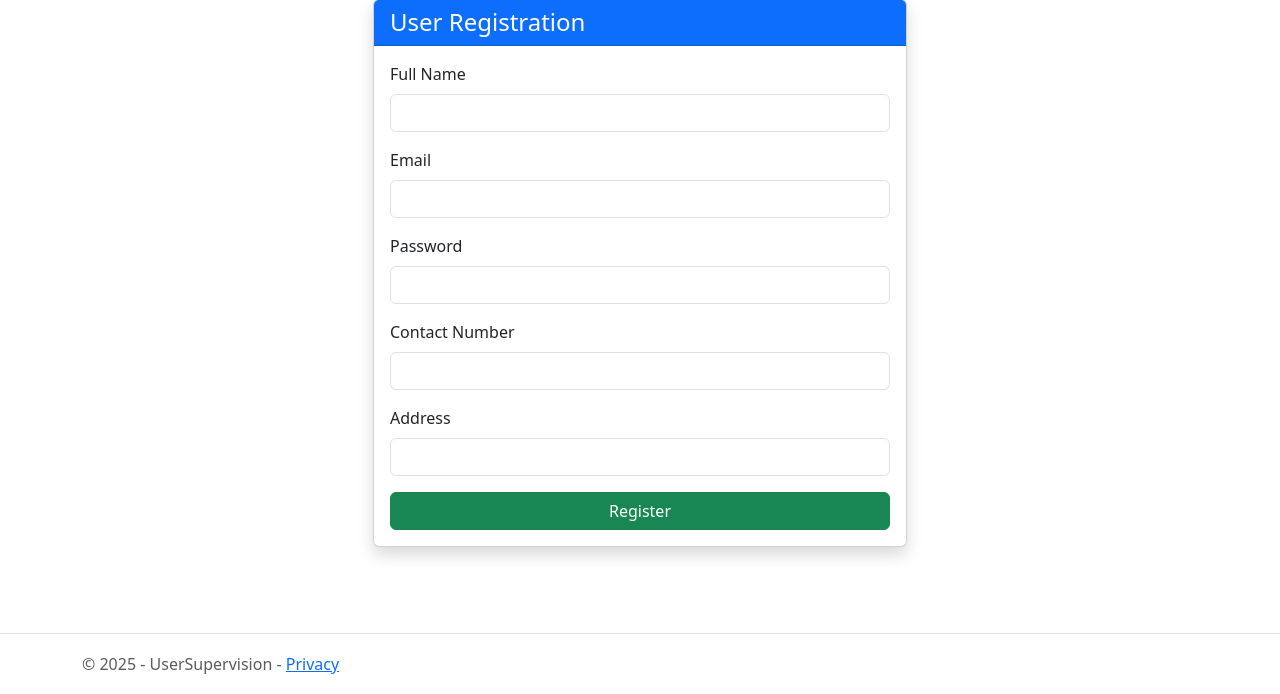
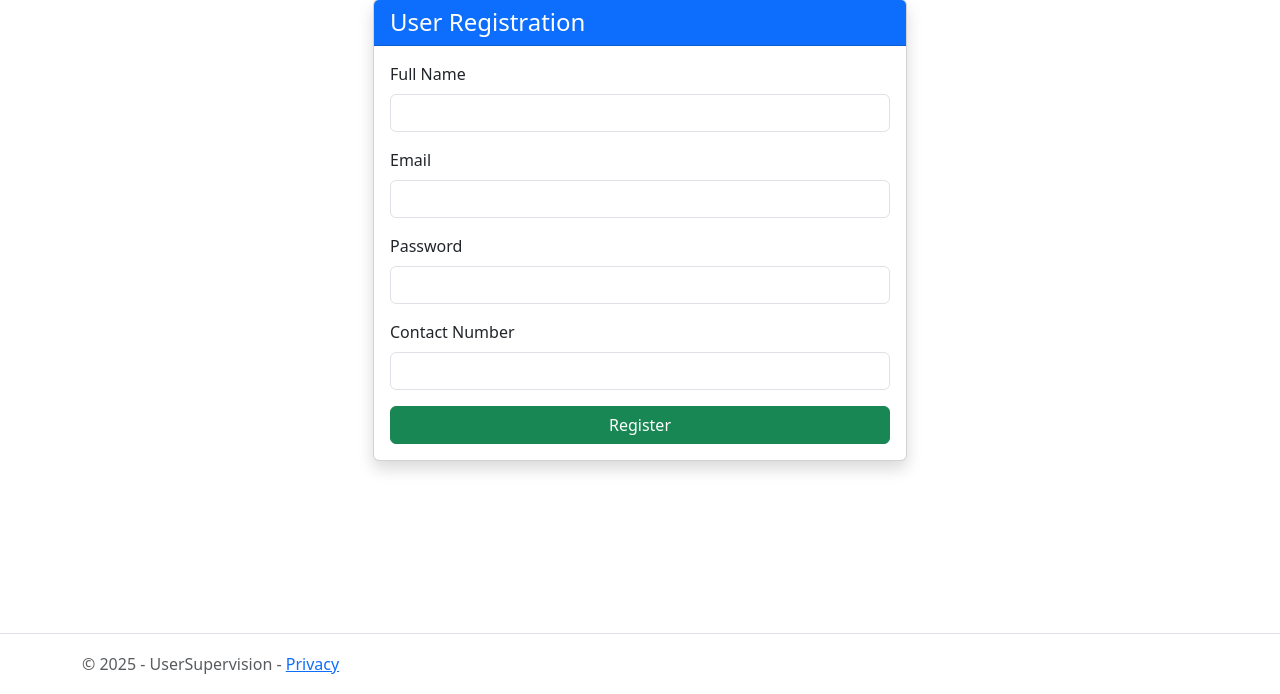
Before and after one commit to kamrul2000/UserSupervision, an ASP.NET Core app: page /Account/Register in a window 1280 px wide. Shown: the part 106-800 px from the top of the page. Run offline with ASP.NET Core 8, Linux system fonts and the light colour scheme; style sheets or scripts are compiled from the project's sources.

Commit message:
Now Need to change the ui in list

```diff
--- a/Controllers/AccountController.cs
+++ b/Controllers/AccountController.cs
@@ -75,8 +75,7 @@ namespace UserSupervision.Controllers
                 FullName = model.FullName,
                 Email = model.Email,
                 Password = model.Password,
-                Mobile = int.Parse(model.Mobile),
-                Address = model.Address,
+                Mobile = model.Mobile,
                 RoleId = 1,
                 BranchId = null,
                 Status = true,
--- a/Views/Account/Register.cshtml
+++ b/Views/Account/Register.cshtml
@@ -33,11 +33,6 @@
 
                             <span asp-validation-for="Mobile" class="text-danger"></span>
                         </div>
-                        <div class="mb-3">
-                            <label class="form-label">Address</label>
-                            <input asp-for="Address" class="form-control" />
-                            <span asp-validation-for="Address" class="text-danger"></span>
-                        </div>
                         <div class="d-grid">
                             <button type="submit" class="btn btn-success">Register</button>
                         </div>
```
Also changed, not shown: Models/ViewModel/RegisterViewModel.cs (+4 -13 lines).
